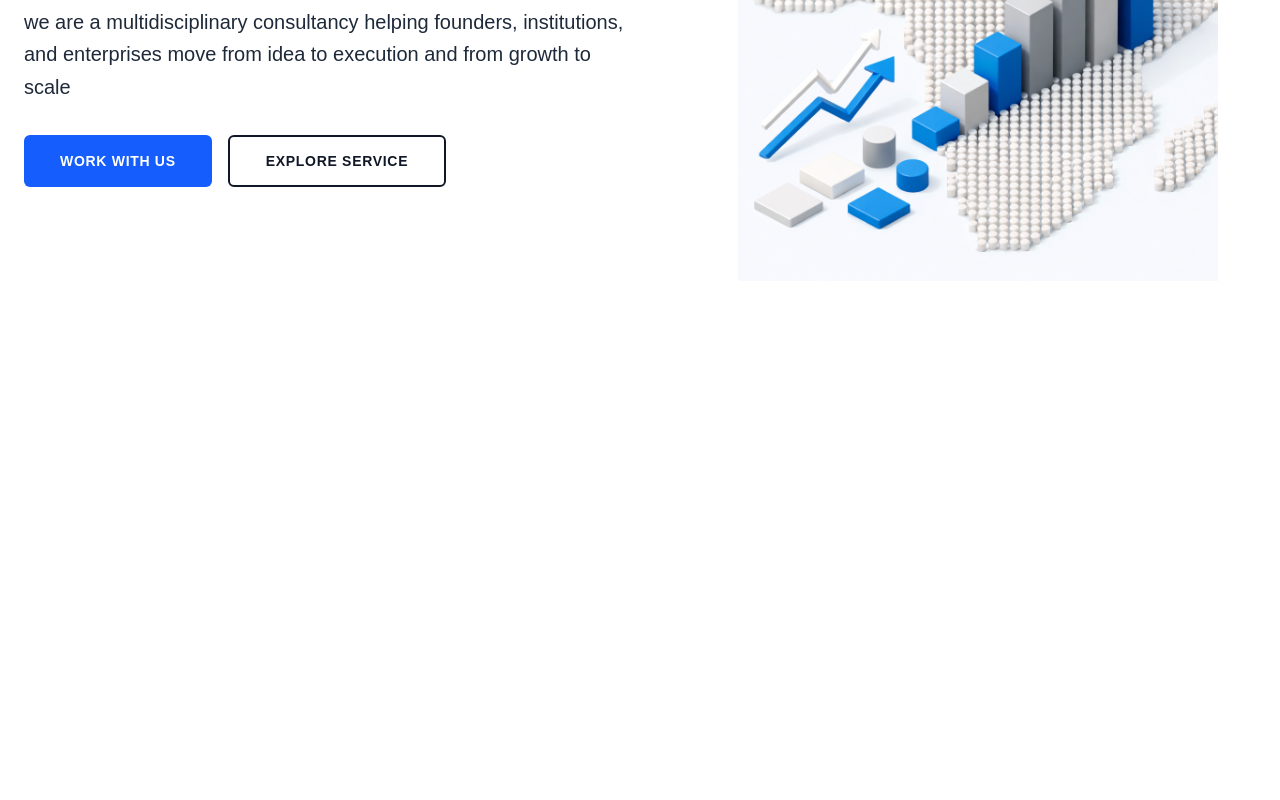
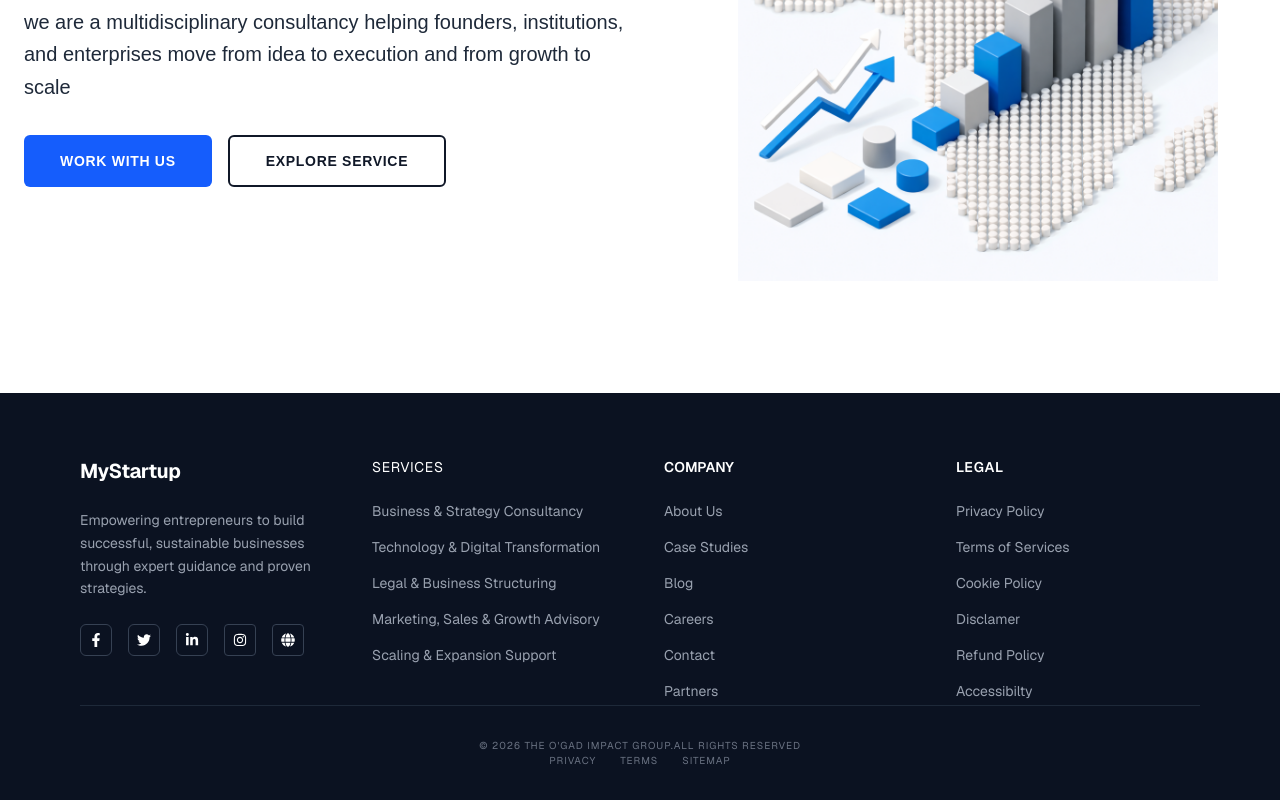
Before and after one commit to Virtualvigilant/O-GAD_IMPACT, a Next.js app: page / in a window 1280 px wide. Shown: the part 408-1208 px from the top of the page. Before the commit the page ends 801 px from the top, so only its background shows below. Built offline with nearby package versions, Linux system fonts and the light colour scheme.

Commit message:
feat: added footer and react-icons

```diff
--- a/package.json
+++ b/package.json
@@ -11,7 +11,8 @@
   "dependencies": {
     "next": "16.1.6",
     "react": "19.2.3",
-    "react-dom": "19.2.3"
+    "react-dom": "19.2.3",
+    "react-icons": "^5.5.0"
   },
   "devDependencies": {
     "@tailwindcss/postcss": "^4",
--- a/src/app/layout.tsx
+++ b/src/app/layout.tsx
@@ -1,6 +1,7 @@
 import type { Metadata } from "next";
 import { Geist, Geist_Mono } from "next/font/google";
 import "./globals.css";
+import Footer from "@/components/Footer"; //<---Add this line here
 
 const geistSans = Geist({
   variable: "--font-geist-sans",
@@ -28,6 +29,7 @@ export default function RootLayout({
         className={`${geistSans.variable} ${geistMono.variable} antialiased`}
       >
         {children}
+        <Footer />
       </body>
     </html>
   );
--- /dev/null
+++ b/src/components/Footer.tsx
@@ -0,0 +1,87 @@
+import Link from 'next/link';
+// Note: If you get an errror on these icons, run: npm install react-icons
+import { FaFacebookF, FaTwitter, FaLinkedinIn, FaInstagram, FaGlobe } from 'react-icons/fa';
+
+const Footer = () => {
+    return (
+        <footer className="bg-[#0B1221] text-white pt-16 pb-8 px-6 md:px-20 font-sans">
+            <div className="max-w-7xl mx-auto grid grid-cols-1 md:grid-cols-4 gap-12">
+
+                {/* Column 1: Brand & Socials */}
+                <div className="space-y-6">
+                    <h2 className="text-xl font-bold tracking-tight">MyStartup</h2>
+                    <p className="text-gray-400 text-sm leading-relaxed">
+                        Empowering entrepreneurs to build successful, sustainable businesses through expert guidance and proven strategies.
+                    </p>
+                    <div className="flex gap-4">
+                        <Link  href="#" className="p-2 border border-gray-700 rounded-md hover:bg-white hover:text-black transition-all">
+                        <FaFacebookF size={14}  />
+                        </Link>
+                        <Link href="#" className="p-2 border border-gray-700 rounded-md hover:bg-white hover:text-black transition-all">
+                        <FaTwitter size={14}  />
+                        </Link>
+                        <Link href="#" className="p-2 border border-gray-700 rounded-md hover:bg-white hover:text-black transition-all">
+                        <FaLinkedinIn size={14} />
+                        </Link>
+                        <Link href="#" className="p-2 border border-gray-700 rounded md hover:bg-white hover:text-black transition-all">
+                        <FaInstagram size={14} />
+                        </Link>
+                        <Link href="#" className="p-2 border border-gray-700 rounded md hover:bg-white hover:text-black transition-all">
+                        <FaGlobe size={14} />
+                        </Link>
+                    </div>
+                </div>
+
+                {/* Column 2: Service */}
+                <div>
+                    <h3 className="Font-semibold mb-6 text-sm uppercase tracking-wider">Services</h3>
+                    <ul className="space-y-4 text-gray-400 text-sm">
+                        <li><Link href="#" className="hover:text-white">Business & Strategy Consultancy</Link></li>
+                        <li><Link href="#" className="hover:text-white">Technology & Digital Transformation</Link></li>
+                        <li><Link href="#" className="hover:text-white">Legal & Business Structuring</Link></li>
+                        <li><Link href="#" className="hover:text-white">Marketing, Sales & Growth Advisory</Link></li>
+                        <li><Link href="#" className="hover:text-white">Scaling & Expansion Support</Link></li>
+                    </ul>
+                </div>
+                {/* Column 3: Company */}
+                <div>
+                    <h3 className="font-semibold mb-6 text-sm uppercase tracking wider">Company</h3>
+                    <ul className="space-y-4 text-gray-400 text-sm">
+                        <li><Link href="#" className="hover:text-white">About Us</Link></li>
+                        <li><Link href="#" className="hover:text-white">Case Studies</Link></li>
+                        <li><Link href="#" className="hover:text-white">Blog</Link></li>
+                        <li><Link href="#" className="hover:text-white">Careers</Link></li>
+                        <li><Link href="#" className="hover:text-white">Contact</Link></li>
+                        <li><Link href="#" className="hover:text-white">Partners</Link></li>
+                        </ul>
+                </div>
+
+                {/* Column 4: Legal */}
+                 <div>
+                    <h3 className="font-semibold mb-6 text-sm uppercase tracking-wider">Legal</h3>
+                    <ul className="space-y-4 text-gray-400 text-sm">
+                        <li><Link href="#" className="hover:text-white">Privacy Policy</Link></li>
+                        <li><Link href="#" className="hover:text-white">Terms of Services</Link></li>
+                        <li><Link href="#" className="hover:text-white">Cookie Policy</Link></li>
+                        <li><Link href="#" className="hover:text-white">Disclamer</Link></li>
+                        <li><Link href="#" className="hover:text-white">Refund Policy</Link></li>
+                        <li><Link href="#" className="hover:text-white">Accessibilty</Link></li>
+                    </ul>
+                 </div>
+                 </div>
+
+                 {/* Bottom Copyright Section */}
+                 <div className="border-t border-gray-800 mt-1 pt-8 flex flex-col md:row justify-between items-center text-[10px] text-gray-500 uppercase tracking-widest">
+                    <p> © 2026 THE O'GAD IMPACT GROUP.All rights reserved </p>
+                    <div className="flex gap-6 mt-4 md:mt-0">
+                        <Link href="#" className="hover:text-white">Privacy</Link>
+                        <Link href="#" className="hover:text-white">Terms</Link>
+                        <Link href="#" className="hover:text-white">Sitemap</Link>
+                        </div>
+                         </div>
+        </footer>
+
+    );
+};
+
+export default Footer;
```
Also changed, not shown: 1 other file (tests, documents, lock files or other folders).
